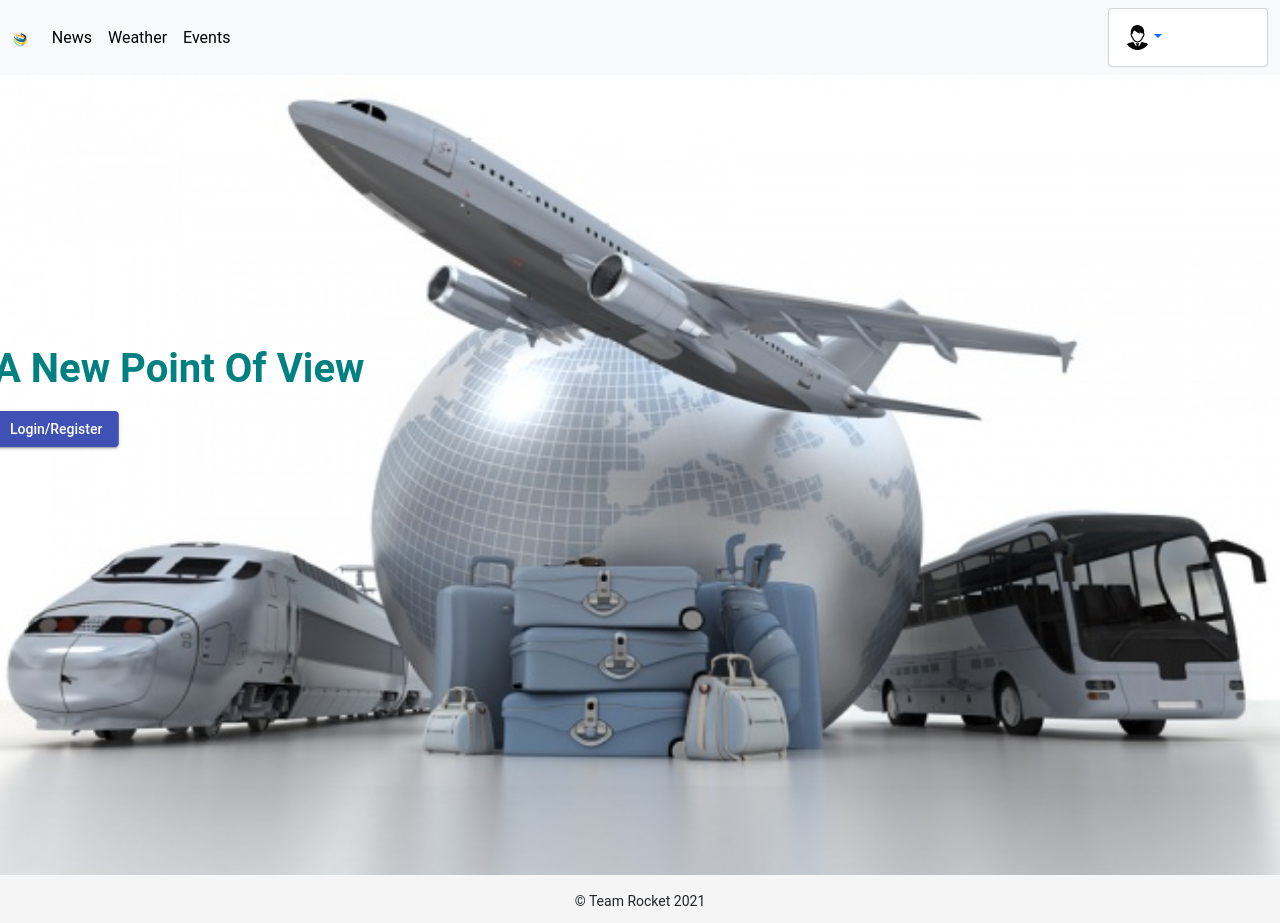
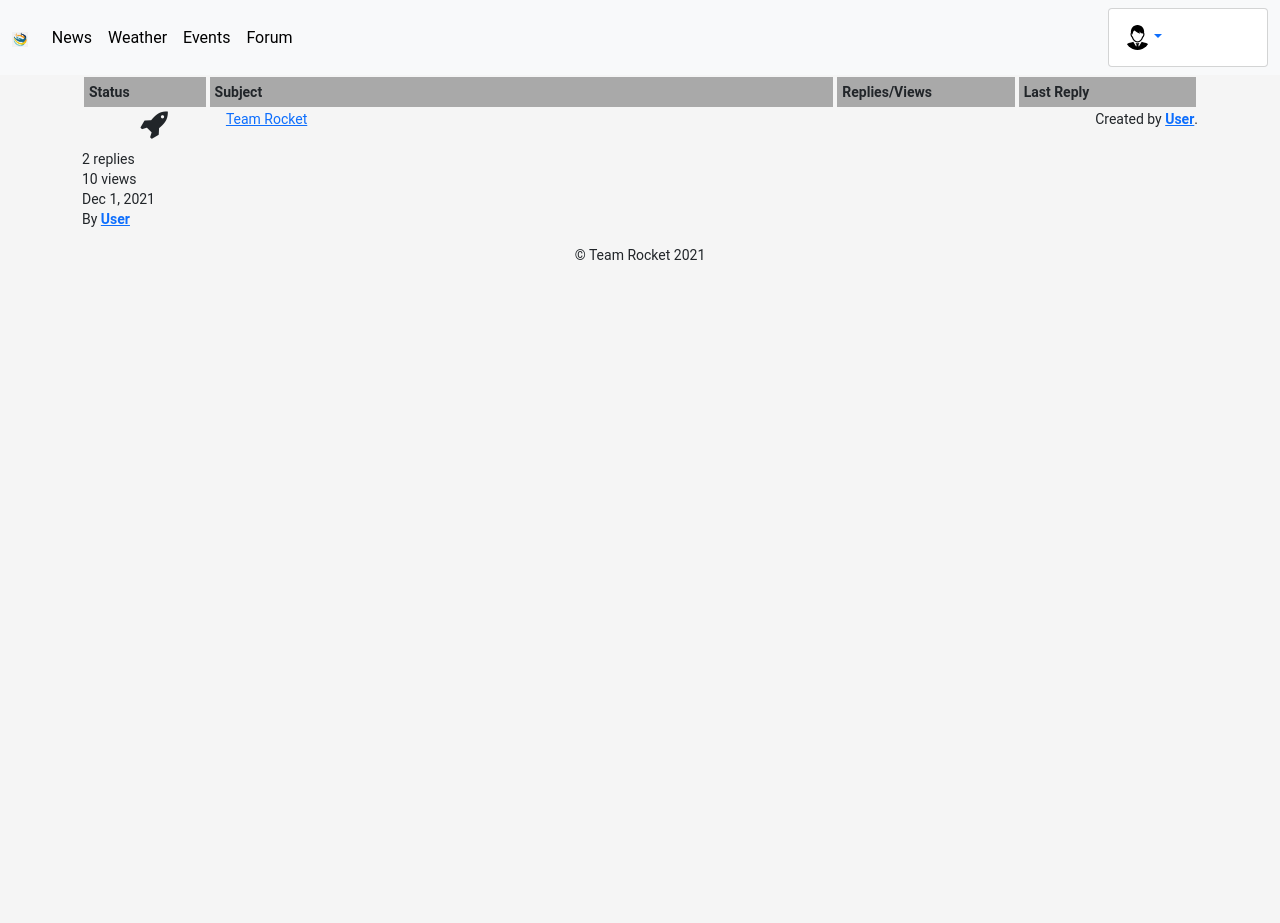
Before and after one commit to 211004-Reston-NET/TeamRocketP2, an Angular app: page /forum in a window 1280 px wide. After the commit the page ends 800 px from the top, so only its background shows below. Built offline with nearby package versions, Linux system fonts and the light colour scheme; what @auth0/auth0-angular would draw is missing.

Commit message:
Forum Update

```diff
--- a/src/app/app-routing.module.ts
+++ b/src/app/app-routing.module.ts
@@ -1,3 +1,4 @@
+import { ForumComponent } from './forum/forum.component';
 import { JapanComponent } from './japan/japan.component';
 import { LandingComponent } from './landing/landing.component';
 import { LoginComponent } from './login/login.component';
@@ -18,6 +19,7 @@ const routes: Routes = [
   { path: 'events', component: EventsComponent},
   { path: 'login', component: LoginComponent},
   { path: 'japan', component: JapanComponent},
+  { path: 'forum', component: ForumComponent},
   { path: '**', component: LandingComponent}
 
 ];
--- a/src/app/app.module.ts
+++ b/src/app/app.module.ts
@@ -22,6 +22,7 @@ import { FontAwesomeModule } from '@fortawesome/angular-fontawesome';
 import { NavbarComponent } from './navbar/navbar.component';
 import { FooterComponent } from './footer/footer.component';
 import { JapanComponent } from './japan/japan.component';
+import { ForumComponent } from './forum/forum.component';
 
 @NgModule({
   declarations: [
@@ -34,6 +35,7 @@ import { JapanComponent } from './japan/japan.component';
     NavbarComponent,
     FooterComponent,
     JapanComponent,
+    ForumComponent,
 
   ],
 
--- /dev/null
+++ b/src/app/forum/forum.component.css
@@ -0,0 +1,60 @@
+.table-head
+{
+  display: flex;
+}
+
+.table-head div
+{
+  padding: 5px;
+  margin: 2px;
+  background-color: darkgray;
+  font-weight: bold;
+}
+
+.table-head .status
+{
+  flex: 5%;
+}
+
+.table-head .subjects
+{
+  flex: 50%;
+}
+
+.table-head .replies
+{
+  flex: 10%;
+}
+
+.table-head .last-reply
+{
+  flex: 10%;
+}
+
+/* table-body */
+.table-row
+{
+  display: flex;
+}
+
+.table-row .status
+{
+  flex: 5%;
+  font-size: 30px;
+  text-align: center;
+}
+
+.table-row .subjects
+{
+  flex: 70%;
+}
+
+.table-row .replies
+{
+  flex: 10%;
+}
+
+.table-row .last-reply
+{
+  flex: 15%;
+}
--- /dev/null
+++ b/src/app/forum/forum.component.html
@@ -0,0 +1,25 @@
+<div class="container">
+
+  <div class="posts-table">
+    <div class="table-head">
+      <div class="status">Status</div>
+      <div class="subjects">Subject</div>
+      <div class="replies">Replies/Views</div>
+      <div class="last-reply">Last Reply</div>
+    </div>
+  </div>
+  <div class="table-row">
+    <div class="status"><i class="fa fa-rocket"></i></div>
+    <div class="subjects"><a href="#">Team Rocket</a></div><br>
+    <br>
+    <span>Created by <b><a href="#">User</a></b>.</span>
+  </div>
+  <div class="replies">
+    2 replies <br>10 views
+  </div>
+  <div class="last-reply">
+    Dec 1, 2021
+    <br>
+    By <b><a href="#">User</a></b>
+  </div>
+</div>
--- /dev/null
+++ b/src/app/forum/forum.component.ts
@@ -0,0 +1,15 @@
+import { Component, OnInit } from '@angular/core';
+
+@Component({
+  selector: 'app-forum',
+  templateUrl: './forum.component.html',
+  styleUrls: ['./forum.component.css']
+})
+export class ForumComponent implements OnInit {
+
+  constructor() { }
+
+  ngOnInit(): void {
+  }
+
+}
--- a/src/app/japan/japan.component.html
+++ b/src/app/japan/japan.component.html
@@ -2,7 +2,7 @@
 
   <div class="container mt-5">
 
-    <h4>Top News</h4>
+    <h4>News in Japan</h4>
 
     <div class="row">
 
--- a/src/app/japan/japan.component.ts
+++ b/src/app/japan/japan.component.ts
@@ -18,26 +18,6 @@ export class JapanComponent implements OnInit
   constructor(private revApi: RevAPIService, private router: Router) { }
 
   ngOnInit()
-  {
-    this.listOfNewsArticles=[];
-    this.revApi.GeoHeadlines().subscribe((response) =>
-    {
-      console.log(response);
-      for (var i in response.articles)
-      {
-        let n: News =
-        {
-          published: response.articles[i].published_date,
-          title: response.articles[i].title,
-          link: response.articles[i].link
-        };
-        this.listOfNewsArticles.push(n)
-      }
-      this.listOfNewsArticles = this.listOfNewsArticles.slice(0,5);
-    });
-  }
-
-  JapaneseNews()
   {
     this.listOfNewsArticles=[];
     this.revApi.JapaneseHeadlines().subscribe((response) =>
--- a/src/app/navbar/navbar.component.html
+++ b/src/app/navbar/navbar.component.html
@@ -19,6 +19,9 @@
         <li class="nav-item">
           <a class="nav-link" routerLink="/events">Events</a>
         </li>
+        <li class="nav-item">
+          <a class="nav-link" routerLink="/forum">Forum</a>
+        </li>
       </ul>
     </div>
     <div class="d-flex align-items-center">
--- a/src/app/news/news.component.html
+++ b/src/app/news/news.component.html
@@ -1,5 +1,5 @@
 <section class="news">
-
+  <button type="button" class="btn btn-dark btn-sm mt-2" (click)="JapaneseNews()">News in Japan</button>
 <div class="container mt-5">
 
   <h4>Top News</h4>
@@ -22,6 +22,5 @@
   </div>
 
 </div>
-
+<router-outlet></router-outlet>
 </section>
-<router-outlet></router-outlet>
--- a/src/app/news/news.component.ts
+++ b/src/app/news/news.component.ts
@@ -34,8 +34,9 @@ export class NewsComponent implements OnInit
         };
         this.listOfNewsArticles.push(n)
       }
-      this.listOfNewsArticles = this.listOfNewsArticles.slice(0,5);
+      this.listOfNewsArticles = this.listOfNewsArticles.slice(0,10);
     });
+    console.log(this.listOfNewsArticles);
   }
 
   JapaneseNews()
@@ -54,8 +55,9 @@ export class NewsComponent implements OnInit
         };
         this.listOfNewsArticles.push(test)
       }
-      this.listOfNewsArticles = this.listOfNewsArticles.slice(0,5);
+      this.listOfNewsArticles = this.listOfNewsArticles.slice(0,10);
     });
+    console.log(this.listOfNewsArticles);
   }
 
   translate(p_text: string)
```
Also changed, not shown: src/assets/images/forum.jpg (added), 1 other file (tests, documents, lock files or other folders).
